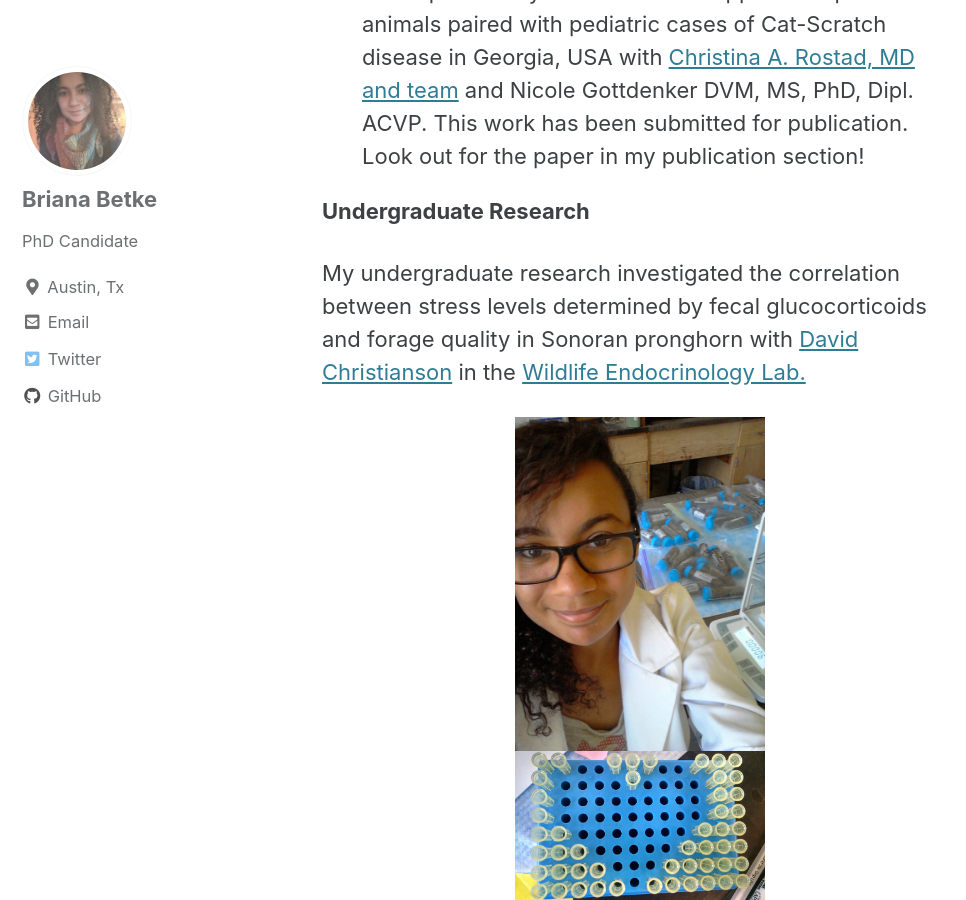
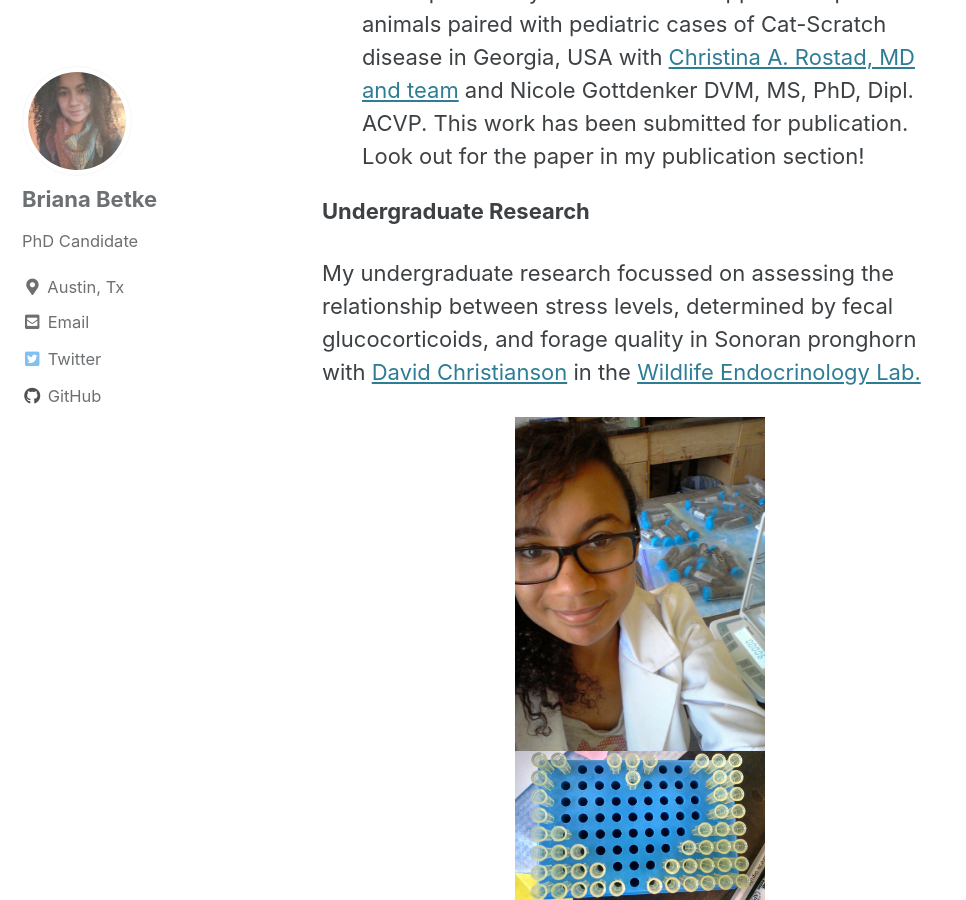
Before and after one commit to babetke/babetke.github.io, a Jekyll site: the page built from _pages/projects.md, in a window 1280 px wide and 900 px high, scrolled down 1187 px. Shown: the whole window, without its empty margins (0-966 px from the left). Built offline with Jekyll 4.4.1, drawn with Linux system fonts in a browser that asks for light colours; cached includes are drawn as plain includes; some of the changed text lies outside the part shown.

Commit message:
Remove comma, update undergrad research

```diff
--- a/_pages/projects.md
+++ b/_pages/projects.md
@@ -8,7 +8,7 @@ permalink: /research/
 Broadly, I am interested in the ecology of disease in wildlife and humans. More specifically, my interests include understanding the impacts of urbanization on:
 
 * wildlife health
-* host-pathogen interactions,
+* host-pathogen interactions
 * human-wildlife interactions
 
 **Graduate Research**
@@ -26,7 +26,7 @@ Other projects:
 
 **Undergraduate Research**
 
-My undergraduate research investigated the correlation between stress levels determined by fecal glucocorticoids and forage quality in Sonoran pronghorn with [David Christianson](https://scholar.google.com/citations?user=nehjEWUAAAAJ&hl=en) in the [Wildlife Endocrinology Lab.](https://cals.arizona.edu/research/ecology/webpages/people/people.html)
+My undergraduate research focussed on assessing the relationship between stress levels, determined by fecal glucocorticoids, and forage quality in Sonoran pronghorn with [David Christianson](https://scholar.google.com/citations?user=nehjEWUAAAAJ&hl=en) in the [Wildlife Endocrinology Lab.](https://cals.arizona.edu/research/ecology/webpages/people/people.html)
 
 <center><img src="/images/pooplab.jpg" alt="" width="250"></center>
 <center><img src="/images/heartoftips.jpg" alt="" width="250"></center>
```
